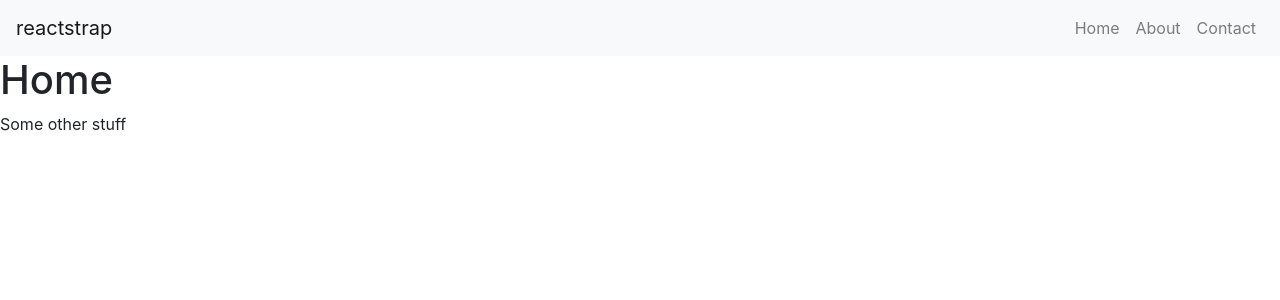
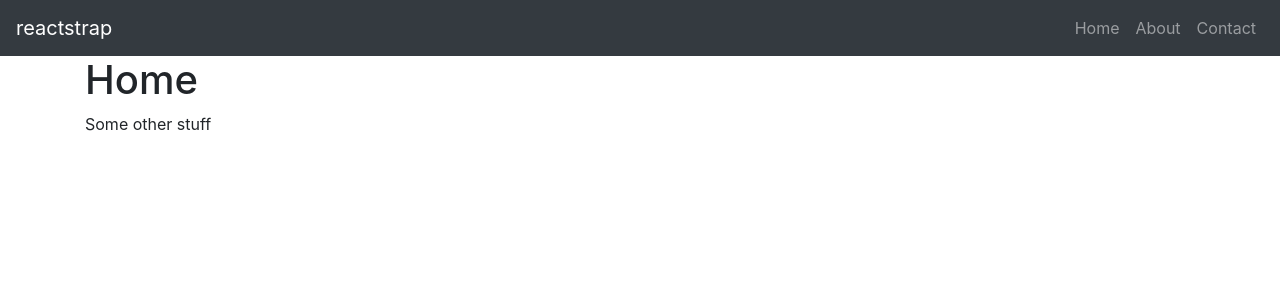
Before and after one commit to dhehli/simple-react-full-stack, a React app: page / in a window 1280 px wide. Shown: the top 300 px of the page. Built offline with nearby package versions, Linux system fonts and the light colour scheme.

Commit message:
add current

```diff
--- a/src/client/Home.js
+++ b/src/client/Home.js
@@ -3,10 +3,12 @@ import React, { Component } from 'react';
 export default class Home extends Component {
 	render() {
 	  return (
-			<div>
-				<h1>Home</h1>
-				<p>Some other stuff</p>
-			</div>
+			<main role="main" className="container">
+				<div>
+					<h1>Home</h1>
+					<p>Some other stuff</p>
+				</div>
+			</main>
 		)
 	}
 }
--- a/src/client/Navigation.js
+++ b/src/client/Navigation.js
@@ -30,7 +30,7 @@ export default class Navigation extends Component {
 		const { isOpen } = this.state;
 		return (
 			<div>
-				<Navbar color="light" light expand="md">
+				<Navbar color="dark" dark expand="md">
 					<NavbarBrand href="/">reactstrap</NavbarBrand>
 					<NavbarToggler onClick={this.toggle} />
 					<Collapse isOpen={isOpen} navbar>
--- a/src/client/app.css
+++ /dev/null
@@ -1,8 +0,0 @@
-h1 {
-  color: green;
-}
-
-body {
-  text-align: center;
-  margin: auto;
-}
```
Also changed, not shown: src/client/BasicLayout.js (added, +9 -0 lines), src/client/App.js (indentation only), src/client/react.png (deleted).
